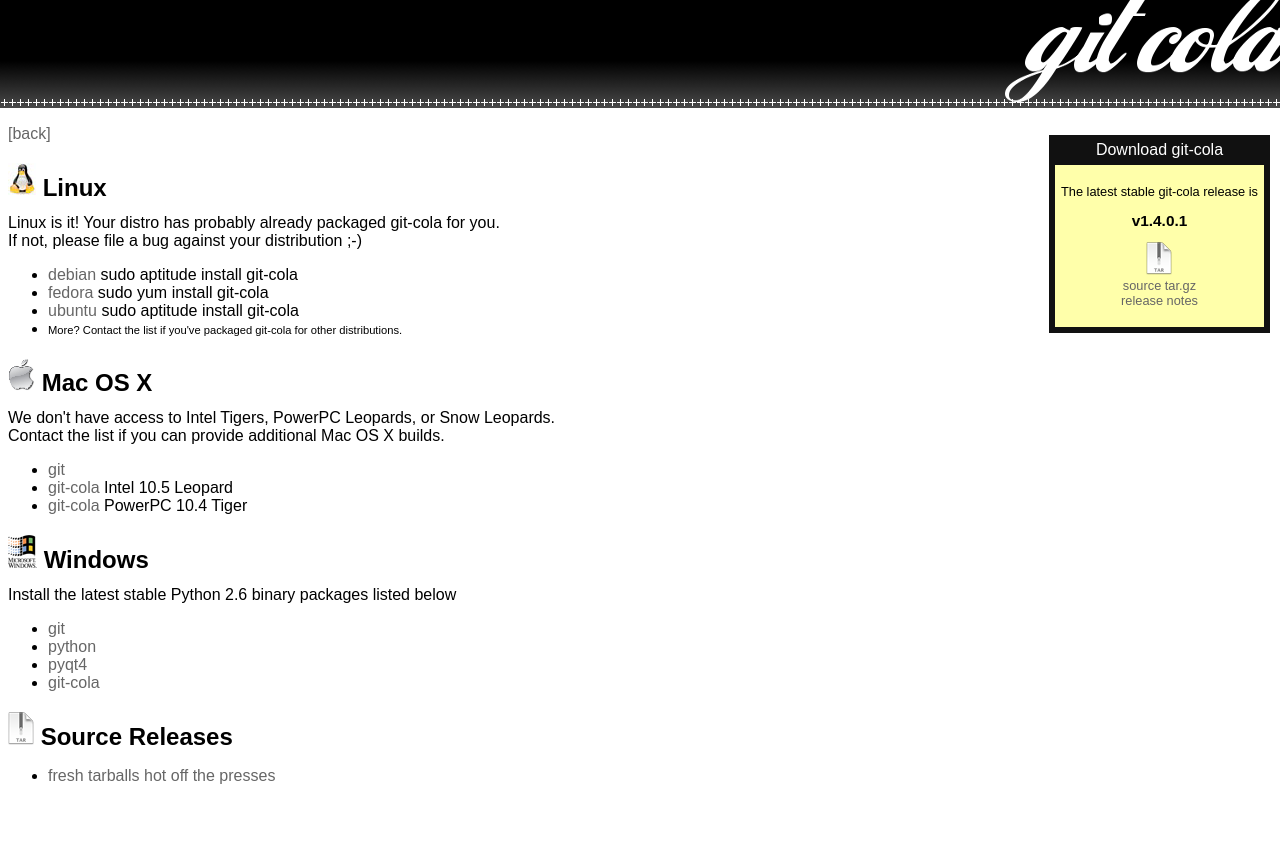
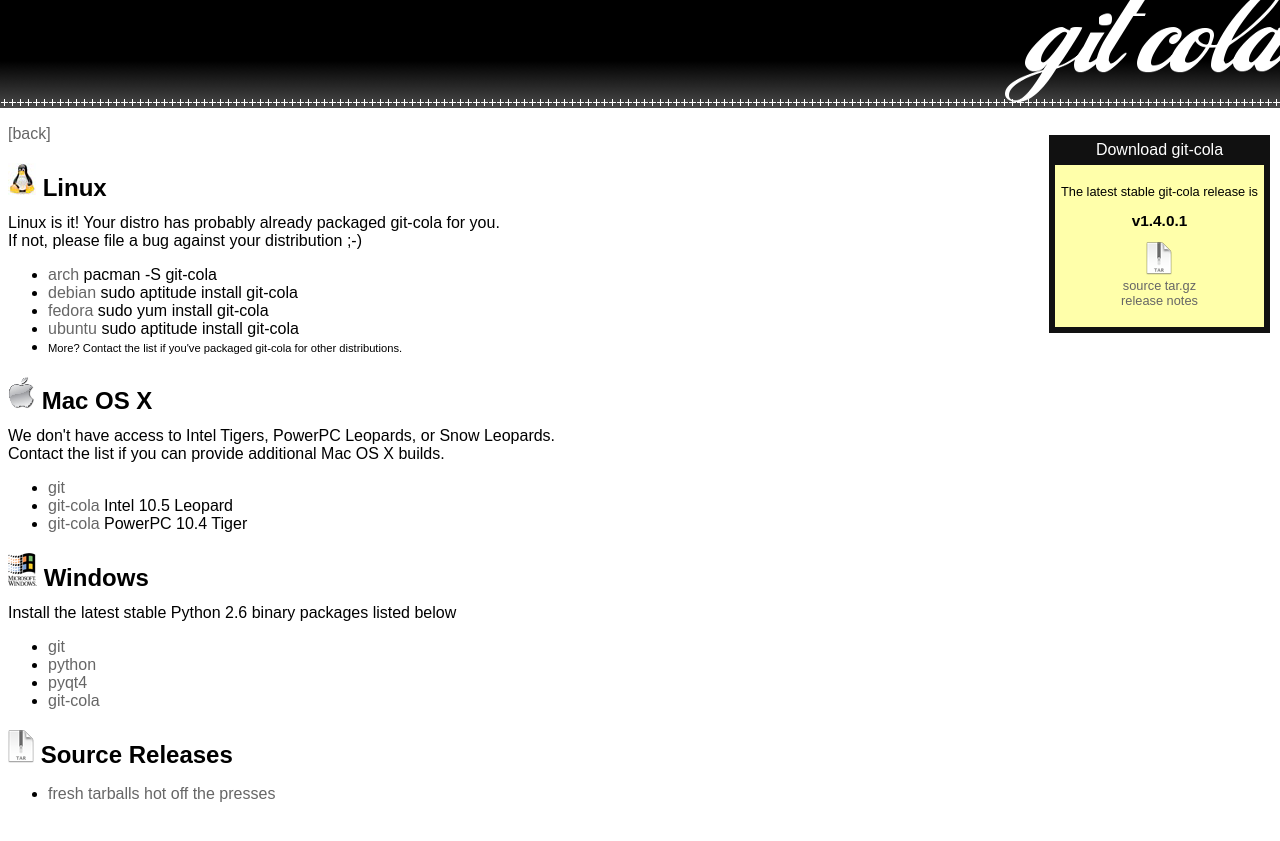
Before and after one commit to git-cola/git-cola.github.io, a Jekyll site: the page built from downloads.html, in a window 1280 px wide. Shown: the top 841 px of the page. Built offline with Jekyll 4.4.1, drawn with Linux system fonts in a browser that asks for light colours.

Commit message:
downloads: Add Arch Linux
Signed-off-by: David Aguilar <davvid@gmail.com>

```diff
--- a/downloads.html
+++ b/downloads.html
@@ -51,6 +51,9 @@
 Linux is it!  Your distro has probably already packaged git-cola for you.<br/>
 If not, please file a bug against your distribution ;-)
 <ul>
+<li><a href="http://aur.archlinux.org/packages.php?K=git-cola"
+	>arch</a> pacman -S git-cola
+</li>
 <li><a href="http://packages.qa.debian.org/g/git-cola.html"
 	>debian</a> sudo aptitude install git-cola
 </li>
```
